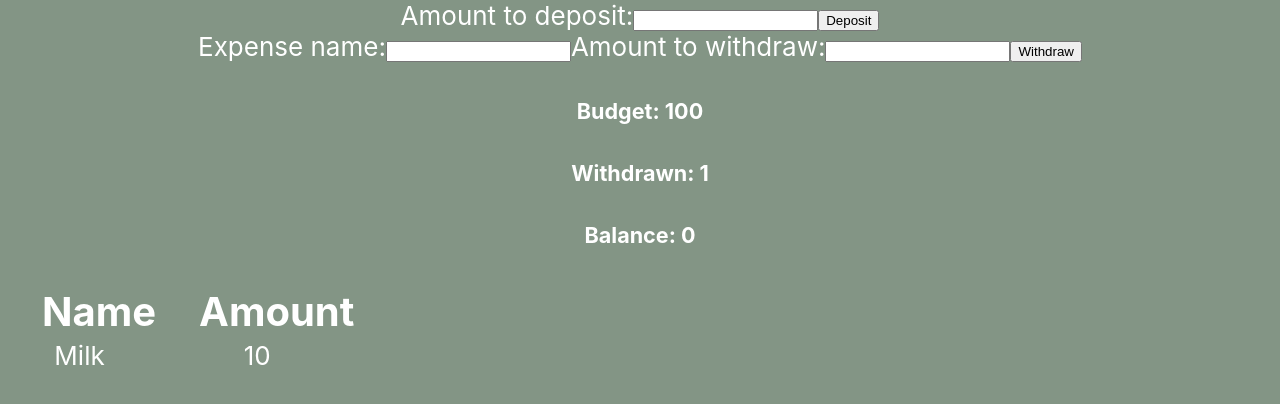
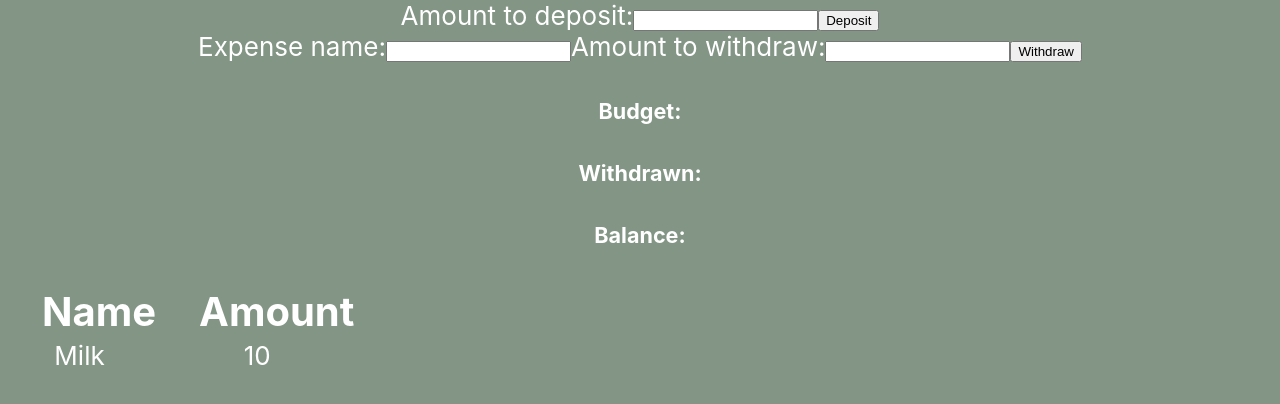
Before and after one commit to talebhammoude/FE21-JS3-taleb-hammoude-homework1, a React (Create React App) app in the folder js3homework1/: page / in a window 1280 px wide. Shown: the top 404 px of the page. Built offline with nearby package versions, Linux system fonts and the light colour scheme.

Commit message:
added depositfunc and withdrawfunc and info

```diff
--- a/js3homework1/src/App.js
+++ b/js3homework1/src/App.js
@@ -4,16 +4,41 @@ import Info from './Components/Info';
 import Spendlist from './Components/Spendlist';
 import Withdraw from './Components/Withdraw';
 
+
+
+
 function App() {
 
 
   const handleDepositFunc = (e) => {
     e.preventDefault();
-    console.log("Talangen");
+    const depositInputValue = document.querySelector(".depo").value;
+
+    localStorage.setItem("deposit", parseInt(localStorage.getItem("deposit"))+parseInt(depositInputValue));
+
     setTimeout(()=>{
       window.location.reload();
-    }, 500);
+    }, 300);
 }
+
+
+
+
+  const handleWithdrawFunc = (e) => {
+    e.preventDefault();
+    const expenseNameInputValue = document.querySelector(".exp").value;
+    const expenseAmountInputValue = document.querySelector(".exp-amount").value;
+
+    localStorage.setItem("withdraw", parseInt(localStorage.getItem("withdraw"))+parseInt(expenseAmountInputValue));
+    localStorage.setItem(expenseNameInputValue, expenseAmountInputValue);
+
+    setTimeout(()=>{
+      window.location.reload();
+    }, 300);
+
+  }
+
+
 
 
   return (
@@ -21,8 +46,8 @@ function App() {
       <header className="App-header">
 
         <Deposit handleDeposit = {handleDepositFunc}/>
-        <Withdraw/>
-        <Info/>
+        <Withdraw handleWithdraw = {handleWithdrawFunc}/>
+        <Info getBudget = {localStorage.getItem("deposit")}   getWithdraw = {localStorage.getItem("withdraw")}/>
         <Spendlist/>
 
       </header>
--- a/js3homework1/src/Components/Deposit/index.js
+++ b/js3homework1/src/Components/Deposit/index.js
@@ -13,7 +13,7 @@ class Deposit extends React.Component {
             <form>
                 <label>
                     Amount to deposit:
-                    <input type="number" name="deposit" />
+                    <input className='depo' type="number" />
                 </label>
                 <button onClick={this.props.handleDeposit}>Deposit</button>
             </form>
--- a/js3homework1/src/Components/Info/index.js
+++ b/js3homework1/src/Components/Info/index.js
@@ -8,9 +8,9 @@ class Info extends React.Component {
     render() {
       return (
         <div>
-            <h5>Budget: 100</h5>
-            <h5>Withdrawn: 1</h5>
-            <h5>Balance: 0</h5>
+            <h5>Budget: {this.props.getBudget}</h5>
+            <h5>Withdrawn:  {this.props.getwithdraw}</h5>
+            <h5>Balance: {this.props.getBudget}</h5>
         </div>
       );
     }
--- a/js3homework1/src/Components/Withdraw/index.js
+++ b/js3homework1/src/Components/Withdraw/index.js
@@ -12,13 +12,13 @@ class Withdraw extends React.Component {
                 <form>
                     <label>
                         Expense name:
-                        <input type="text" name="expense" />
+                        <input className='exp' type="text"  />
                     </label>
                     <label>
                         Amount to withdraw:
-                        <input type="number" name="withdraw" />
+                        <input className='exp-amount' type="number"  />
                     </label>
-                    <button>Withdraw</button>
+                    <button onClick={this.props.handleWithdraw}>Withdraw</button>
                 </form>
             </div>
           );
```
